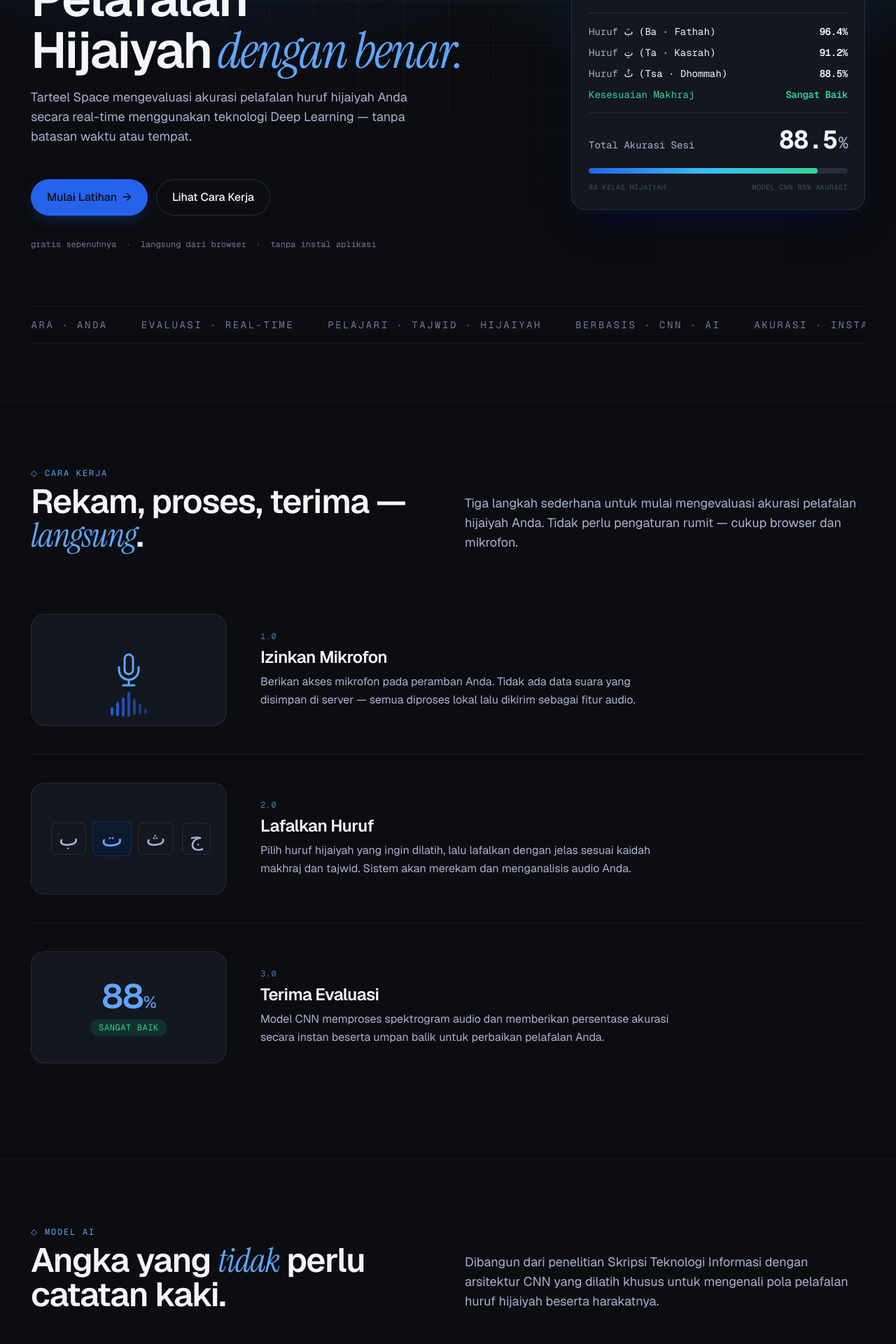
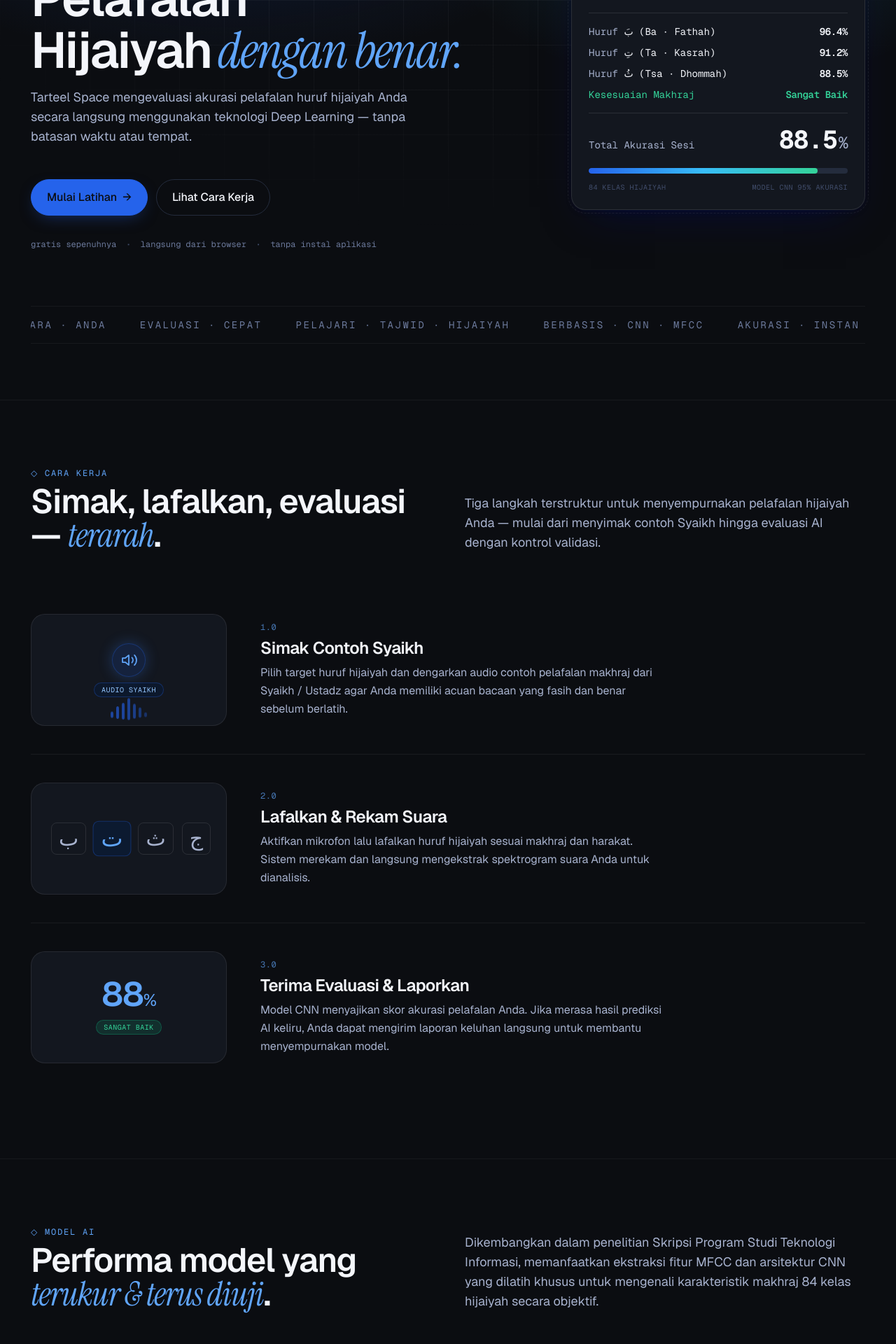
Before and after one commit to RizalHaryaputra/tarteel-space-frontend, a Nuxt app: page / in a window 1280 px wide. Shown: the part 320-2240 px from the top of the page at 70% size. Built offline with nearby package versions, Linux system fonts and the light colour scheme.

Commit message:
refactor(landing): improve landing page copy, 3-step workflow, and MFCC mentions

```diff
--- a/app/pages/index.vue
+++ b/app/pages/index.vue
@@ -76,7 +76,7 @@
         <!-- live badge -->
         <div class="ts-hero__live inline-flex items-center gap-2 py-1 sm:py-1.5 px-3 sm:px-3.5 border border-white/10 bg-dark-900 rounded-full font-mono text-[11px] sm:text-xs text-ink-1 relative z-10 max-w-full" role="status" aria-live="polite">
           <span class="ts-live-dot w-2 h-2 rounded-full bg-emerald-500 shrink-0" aria-hidden="true"></span>
-          <span class="truncate sm:overflow-visible">DITENAGAI DEEP LEARNING · <strong class="font-semibold text-ink-0">CNN</strong> · REAL-TIME</span>
+          <span class="truncate sm:overflow-visible">DITENAGAI DEEP LEARNING · <strong class="font-semibold text-ink-0">CNN</strong> · MFCC</span>
         </div>
 
         <!-- split layout: headline left, art right -->
@@ -87,7 +87,7 @@
               Hijaiyah<em class="ts-italic font-serif italic text-primary-400 font-normal ml-1.5 sm:ml-2">dengan benar.</em>
             </h1>
             <p class="ts-hero__sub text-sm sm:text-base md:text-lg text-ink-1 max-w-[50ch] mb-6 sm:mb-8 leading-relaxed">
-              Tarteel Space mengevaluasi akurasi pelafalan huruf hijaiyah Anda secara real-time
+              Tarteel Space mengevaluasi akurasi pelafalan huruf hijaiyah Anda secara langsung
               menggunakan teknologi Deep Learning — tanpa batasan waktu atau tempat.
             </p>
             <div class="ts-hero__ctas flex gap-3 items-center flex-wrap">
@@ -154,14 +154,14 @@
         <div class="ts-marquee w-full overflow-hidden border-y border-white/5 py-3 sm:py-4 mt-12 sm:mt-20 relative z-10" aria-hidden="true">
           <div class="ts-marquee__track flex gap-12 font-mono text-sm text-ink-2 uppercase tracking-[0.18em] whitespace-nowrap animate-marquee">
             <span class="inline-flex items-center gap-3">REKAM · SUARA · ANDA</span>
-            <span class="inline-flex items-center gap-3">EVALUASI · REAL-TIME</span>
+            <span class="inline-flex items-center gap-3">EVALUASI · CEPAT</span>
             <span class="inline-flex items-center gap-3">PELAJARI · TAJWID · HIJAIYAH</span>
-            <span class="inline-flex items-center gap-3">BERBASIS · CNN · AI</span>
+            <span class="inline-flex items-center gap-3">BERBASIS · CNN · MFCC</span>
             <span class="inline-flex items-center gap-3">AKURASI · INSTAN</span>
             <span class="inline-flex items-center gap-3">REKAM · SUARA · ANDA</span>
-            <span class="inline-flex items-center gap-3">EVALUASI · REAL-TIME</span>
+            <span class="inline-flex items-center gap-3">EVALUASI · CEPAT</span>
             <span class="inline-flex items-center gap-3">PELAJARI · TAJWID · HIJAIYAH</span>
-            <span class="inline-flex items-center gap-3">BERBASIS · CNN · AI</span>
+            <span class="inline-flex items-center gap-3">BERBASIS · CNN · MFCC</span>
             <span class="inline-flex items-center gap-3">AKURASI · INSTAN</span>
           </div>
         </div>
@@ -176,38 +176,39 @@
           <div>
             <span class="ts-eyebrow font-mono text-xs tracking-[0.15em] uppercase text-primary-400 block mb-2">◇ cara kerja</span>
             <h2 class="ts-section-head__title font-display text-4xl md:text-5xl font-semibold tracking-tight leading-tight text-ink-0">
-              Rekam, proses, terima — <em class="ts-italic font-serif italic text-primary-400 font-normal">langsung</em>.
+              Simak, lafalkan, evaluasi — <em class="ts-italic font-serif italic text-primary-400 font-normal">terarah</em>.
             </h2>
           </div>
           <p class="ts-section-head__desc text-base md:text-lg text-ink-1 max-w-[50ch] leading-relaxed">
-            Tiga langkah sederhana untuk mulai mengevaluasi akurasi pelafalan hijaiyah Anda.
-            Tidak perlu pengaturan rumit — cukup browser dan mikrofon.
+            Tiga langkah terstruktur untuk menyempurnakan pelafalan hijaiyah Anda — mulai dari menyimak contoh Syaikh hingga evaluasi AI dengan kontrol validasi.
           </p>
         </div>
 
         <div class="ts-steps flex flex-col">
           <div class="ts-step">
-            <div class="ts-step__art ts-step-art--mic" aria-hidden="true">
-              <div class="w-12 h-12 text-primary-400 relative z-10">
-                <svg viewBox="0 0 24 24" fill="none" stroke="currentColor" stroke-width="1.5" stroke-linecap="round" stroke-linejoin="round" class="w-full h-full">
-                  <path d="M12 1a3 3 0 0 0-3 3v8a3 3 0 0 0 6 0V4a3 3 0 0 0-3-3z"/>
-                  <path d="M19 10v2a7 7 0 0 1-14 0v-2M12 19v4M8 23h8"/>
+            <div class="ts-step__art ts-step-art--audio flex flex-col items-center justify-center gap-2 relative" aria-hidden="true">
+              <div class="w-12 h-12 rounded-full bg-primary-500/15 border border-primary-500/30 text-primary-400 flex items-center justify-center relative z-10 shadow-[0_0_20px_rgba(59,130,246,0.3)]">
+                <svg viewBox="0 0 24 24" fill="none" stroke="currentColor" stroke-width="1.75" stroke-linecap="round" stroke-linejoin="round" class="w-6 h-6 ml-0.5">
+                  <polygon points="11 5 6 9 2 9 2 15 6 15 11 19 11 5"></polygon>
+                  <path d="M15.54 8.46a5 5 0 0 1 0 7.07"></path>
+                  <path d="M19.07 4.93a10 10 0 0 1 0 14.14"></path>
                 </svg>
               </div>
-              <div class="ts-step__art-bars absolute bottom-4 left-1/2 -translate-x-1/2 flex items-end gap-1" aria-hidden="true">
-                <i class="w-1 rounded-sm bg-primary-500 opacity-60 animate-bar" style="height: 8px; animation-delay: 0ms;"></i>
-                <i class="w-1 rounded-sm bg-primary-500 opacity-60 animate-bar" style="height: 14px; animation-delay: 80ms;"></i>
-                <i class="w-1 rounded-sm bg-primary-500 opacity-60 animate-bar" style="height: 20px; animation-delay: 160ms;"></i>
-                <i class="w-1 rounded-sm bg-primary-500 opacity-60 animate-bar" style="height: 28px; animation-delay: 240ms;"></i>
-                <i class="w-1 rounded-sm bg-primary-500 opacity-60 animate-bar" style="height: 20px; animation-delay: 320ms;"></i>
-                <i class="w-1 rounded-sm bg-primary-500 opacity-60 animate-bar" style="height: 14px; animation-delay: 400ms;"></i>
-                <i class="w-1 rounded-sm bg-primary-500 opacity-60 animate-bar" style="height: 8px; animation-delay: 480ms;"></i>
+              <span class="font-mono text-[10px] uppercase tracking-wider text-primary-300 bg-primary-950/80 px-2.5 py-0.5 rounded-full border border-primary-500/30">Audio Syaikh</span>
+              <div class="ts-step__art-bars absolute bottom-3 left-1/2 -translate-x-1/2 flex items-end gap-1 opacity-70" aria-hidden="true">
+                <i class="w-1 rounded-sm bg-primary-500 opacity-60 animate-bar" style="height: 6px; animation-delay: 0ms;"></i>
+                <i class="w-1 rounded-sm bg-primary-500 opacity-60 animate-bar" style="height: 12px; animation-delay: 80ms;"></i>
+                <i class="w-1 rounded-sm bg-primary-500 opacity-60 animate-bar" style="height: 16px; animation-delay: 160ms;"></i>
+                <i class="w-1 rounded-sm bg-primary-500 opacity-60 animate-bar" style="height: 22px; animation-delay: 240ms;"></i>
+                <i class="w-1 rounded-sm bg-primary-500 opacity-60 animate-bar" style="height: 16px; animation-delay: 320ms;"></i>
+                <i class="w-1 rounded-sm bg-primary-500 opacity-60 animate-bar" style="height: 12px; animation-delay: 400ms;"></i>
+                <i class="w-1 rounded-sm bg-primary-500 opacity-60 animate-bar" style="height: 6px; animation-delay: 480ms;"></i>
               </div>
             </div>
             <div class="ts-step__body flex flex-col gap-1.5">
               <div class="ts-step__num font-mono text-xs tracking-wider text-primary-400 opacity-70">1.0</div>
-              <h3 class="ts-step__title font-display text-2xl font-semibold tracking-tight text-ink-0">Izinkan Mikrofon</h3>
-              <p class="ts-step__desc text-base text-ink-1 max-w-[55ch] leading-relaxed">Berikan akses mikrofon pada peramban Anda. Tidak ada data suara yang disimpan di server — semua diproses lokal lalu dikirim sebagai fitur audio.</p>
+              <h3 class="ts-step__title font-display text-2xl font-semibold tracking-tight text-ink-0">Simak Contoh Syaikh</h3>
+              <p class="ts-step__desc text-base text-ink-1 max-w-[55ch] leading-relaxed">Pilih target huruf hijaiyah dan dengarkan audio contoh pelafalan makhraj dari Syaikh / Ustadz agar Anda memiliki acuan bacaan yang fasih dan benar sebelum berlatih.</p>
             </div>
           </div>
 
@@ -223,20 +224,24 @@
             </div>
             <div class="ts-step__body flex flex-col gap-1.5">
               <div class="ts-step__num font-mono text-xs tracking-wider text-primary-400 opacity-70">2.0</div>
-              <h3 class="ts-step__title font-display text-2xl font-semibold tracking-tight text-ink-0">Lafalkan Huruf</h3>
-              <p class="ts-step__desc text-base text-ink-1 max-w-[55ch] leading-relaxed">Pilih huruf hijaiyah yang ingin dilatih, lalu lafalkan dengan jelas sesuai kaidah makhraj dan tajwid. Sistem akan merekam dan menganalisis audio Anda.</p>
+              <h3 class="ts-step__title font-display text-2xl font-semibold tracking-tight text-ink-0">Lafalkan & Rekam Suara</h3>
+              <p class="ts-step__desc text-base text-ink-1 max-w-[55ch] leading-relaxed">Aktifkan mikrofon lalu lafalkan huruf hijaiyah sesuai makhraj dan harakat. Sistem merekam dan langsung mengekstrak spektrogram suara Anda untuk dianalisis.</p>
             </div>
           </div>
 
           <div class="ts-step">
-            <div class="ts-step__art ts-step-art--result flex flex-col gap-2" aria-hidden="true">
-              <div class="font-display text-5xl font-semibold tracking-tight text-primary-400 leading-none">88<small class="text-2xl font-normal">%</small></div>
-              <div class="font-mono text-xs tracking-wider uppercase text-emerald-400 bg-emerald-500/15 py-1 px-3 rounded-full">Sangat Baik</div>
+            <div class="ts-step__art ts-step-art--result flex flex-col items-center justify-center gap-2 relative p-4" aria-hidden="true">
+              <div class="flex items-baseline gap-2">
+                <div class="font-display text-4xl sm:text-5xl font-semibold tracking-tight text-primary-400 leading-none">88<small class="text-xl sm:text-2xl font-normal">%</small></div>
+              </div>
+              <div class="inline-flex items-center gap-1.5 px-2.5 py-1">
+                <div class="font-mono text-[10px] tracking-wider uppercase text-emerald-400 bg-emerald-500/15 py-0.5 px-2.5 rounded-full border border-emerald-500/30">Sangat Baik</div>
+              </div>
             </div>
             <div class="ts-step__body flex flex-col gap-1.5">
               <div class="ts-step__num font-mono text-xs tracking-wider text-primary-400 opacity-70">3.0</div>
-              <h3 class="ts-step__title font-display text-2xl font-semibold tracking-tight text-ink-0">Terima Evaluasi</h3>
-              <p class="ts-step__desc text-base text-ink-1 max-w-[55ch] leading-relaxed">Model CNN memproses spektrogram audio dan memberikan persentase akurasi secara instan beserta umpan balik untuk perbaikan pelafalan Anda.</p>
+              <h3 class="ts-step__title font-display text-2xl font-semibold tracking-tight text-ink-0">Terima Evaluasi & Laporkan</h3>
+              <p class="ts-step__desc text-base text-ink-1 max-w-[55ch] leading-relaxed">Model CNN menyajikan skor akurasi pelafalan Anda. Jika merasa hasil prediksi AI keliru, Anda dapat mengirim laporan keluhan langsung untuk membantu menyempurnakan model.</p>
             </div>
           </div>
         </div>
@@ -250,12 +255,11 @@
           <div>
             <span class="ts-eyebrow font-mono text-xs tracking-[0.15em] uppercase text-primary-400 block mb-2">◇ model AI</span>
             <h2 class="ts-section-head__title font-display text-4xl md:text-5xl font-semibold tracking-tight leading-tight text-ink-0">
-              Angka yang <em class="ts-italic font-serif italic text-primary-400 font-normal">tidak</em> perlu catatan kaki.
+              Performa model yang <em class="ts-italic font-serif italic text-primary-400 font-normal">terukur & terus diuji</em>.
             </h2>
           </div>
           <p class="ts-section-head__desc text-base md:text-lg text-ink-1 max-w-[50ch] leading-relaxed">
-            Dibangun dari penelitian Skripsi Teknologi Informasi dengan arsitektur CNN yang dilatih
-            khusus untuk mengenali pola pelafalan huruf hijaiyah beserta harakatnya.
+            Dikembangkan dalam penelitian Skripsi Program Studi Teknologi Informasi, memanfaatkan ekstraksi fitur MFCC dan arsitektur CNN yang dilatih khusus untuk mengenali karakteristik makhraj 84 kelas hijaiyah secara objektif.
           </p>
         </div>
 
@@ -263,7 +267,7 @@
           <div class="ts-stats__card ts-stats__card--1">
             <div class="ts-stats__num">{{ Math.round(statAccuracy) }}<small class="text-[0.45em] font-medium text-ink-1 ml-1">%</small></div>
             <div class="ts-stats__label font-mono uppercase tracking-wider text-xs text-ink-2 mt-4">akurasi model CNN</div>
-            <div class="ts-stats__note text-sm text-ink-1 max-w-[28ch] leading-relaxed mt-2">Diuji pada dataset pelafalan hijaiyah dengan validasi silang.</div>
+            <div class="ts-stats__note text-sm text-ink-1 max-w-[28ch] leading-relaxed mt-2">Diuji pada dataset pelafalan hijaiyah berbasis fitur MFCC.</div>
           </div>
           <div class="ts-stats__card ts-stats__card--2">
             <div class="ts-stats__num">{{ Math.round(statClasses) }}<small class="text-[0.45em] font-medium text-ink-1 ml-1">kelas</small></div>
@@ -273,7 +277,7 @@
           <div class="ts-stats__card ts-stats__card--3">
             <div class="ts-stats__num">&lt;1<small class="text-[0.45em] font-medium text-ink-1 ml-1">dtk</small></div>
             <div class="ts-stats__label font-mono uppercase tracking-wider text-xs text-ink-2 mt-4">waktu evaluasi</div>
-            <div class="ts-stats__note text-sm text-ink-1 max-w-[28ch] leading-relaxed mt-2">Dari rekaman suara hingga skor akurasi langsung dari browser.</div>
+            <div class="ts-stats__note text-sm text-ink-1 max-w-[28ch] leading-relaxed mt-2">Inferensi model hingga tampil di browser.</div>
           </div>
         </div>
       </div>
@@ -286,11 +290,11 @@
           <div>
             <span class="ts-eyebrow font-mono text-xs tracking-[0.15em] uppercase text-primary-400 block mb-2">◇ fitur utama</span>
             <h2 class="ts-section-head__title font-display text-4xl md:text-5xl font-semibold tracking-tight leading-tight text-ink-0">
-              Meter, pelajari, pantau — <em class="ts-italic font-serif italic text-primary-400 font-normal">lalu</em> ulangi.
+              Latih, evaluasi, pantau — <em class="ts-italic font-serif italic text-primary-400 font-normal">berkelanjutan</em>.
             </h2>
           </div>
           <p class="ts-section-head__desc text-base md:text-lg text-ink-1 max-w-[50ch] leading-relaxed">
-            Tiga fitur inti yang membuat Tarteel Space berbeda dari cara belajar hijaiyah konvensional.
+            Fitur pendukung pembelajaran mandiri untuk membantu Anda mengasah ketepatan pelafalan hijaiyah secara terstruktur, objektif, dan terukur.
           </p>
         </div>
 
@@ -310,8 +314,8 @@
               </svg>
               <div class="ts-feature-art__label">88.5% AKURAT</div>
             </div>
-            <h3 class="ts-feature__title font-display text-xl font-semibold tracking-tight text-ink-0">Evaluasi Audio Real-time</h3>
-            <p class="ts-feature__desc text-sm text-ink-1 leading-relaxed">Algoritma Deep Learning memproses input suara dan memberikan persentase akurasi pelafalan secara instan berdasarkan kaidah tajwid yang benar.</p>
+            <h3 class="ts-feature__title font-display text-xl font-semibold tracking-tight text-ink-0">Evaluasi Pelafalan Berbasis MFCC & CNN</h3>
+            <p class="ts-feature__desc text-sm text-ink-1 leading-relaxed">Ekstraksi fitur koefisien MFCC dan model Deep Learning CNN memproses sinyal audio Anda untuk menyajikan estimasi akurasi pelafalan secara instan.</p>
             <span class="ts-feature__link">Mulai latihan →</span>
           </article>
 
@@ -332,8 +336,8 @@
                 </div>
               </div>
             </div>
-            <h3 class="ts-feature__title font-display text-xl font-semibold tracking-tight text-ink-0">Mendukung Harakat Lengkap</h3>
-            <p class="ts-feature__desc text-sm text-ink-1 leading-relaxed">Klasifikasi mencakup fathah, kasrah, dan dhommah untuk setiap huruf hijaiyah — total 84 kelas yang dikenali oleh model CNN kami.</p>
+            <h3 class="ts-feature__title font-display text-xl font-semibold tracking-tight text-ink-0">Cakupan 84 Target Kelas Huruf Hijaiyah Berharakat</h3>
+            <p class="ts-feature__desc text-sm text-ink-1 leading-relaxed">Mencakup seluruh 28 huruf hijaiyah dalam tiga harakat utama (fathah, kasrah, dan dhommah) untuk bimbingan latihan makhraj yang komprehensif.</p>
             <span class="ts-feature__link">Lihat daftar huruf →</span>
           </article>
 
@@ -347,8 +351,8 @@
                 <div class="ts-progress-bar ts-progress-bar--today" style="--pct: 88%"><span>Jum</span><i></i></div>
               </div>
             </div>
-            <h3 class="ts-feature__title font-display text-xl font-semibold tracking-tight text-ink-0">Laporan Kemajuan Harian</h3>
-            <p class="ts-feature__desc text-sm text-ink-1 leading-relaxed">Pantau perkembangan akurasi pelafalan Anda dari hari ke hari. Dasbor menampilkan grafik skor 7 hari terakhir dan huruf yang perlu perbaikan.</p>
+            <h3 class="ts-feature__title font-display text-xl font-semibold tracking-tight text-ink-0">Dasbor Riwayat & Pemantauan Latihan</h3>
+            <p class="ts-feature__desc text-sm text-ink-1 leading-relaxed">Pantau perkembangan skor harian Anda. Dasbor mencatat riwayat latihan secara otomatis sehingga memudahkan evaluasi huruf-huruf yang masih perlu ditingkatkan.</p>
             <span class="ts-feature__link">Lihat dasbor →</span>
           </article>
         </div>
@@ -362,16 +366,13 @@
           <div class="ts-about__copy flex flex-col gap-4 items-start">
             <span class="ts-eyebrow font-mono text-xs tracking-[0.15em] uppercase text-primary-400 block mb-1">◇ tentang proyek</span>
             <h2 class="ts-about__title font-display text-4xl md:text-5xl font-semibold tracking-tight leading-tight text-ink-0">
-              Menyatukan tradisi dan <em class="ts-italic font-serif italic text-primary-400 font-normal">teknologi modern</em>.
+              Menyatukan pelatihan pelafalan dan <em class="ts-italic font-serif italic text-primary-400 font-normal">teknologi modern</em>.
             </h2>
             <p class="ts-about__text text-base md:text-lg text-ink-1 max-w-[55ch] leading-relaxed">
-              Tarteel Space berawal dari penelitian Skripsi Teknologi Informasi. Misi utamanya adalah
-              mengembangkan alat bantu mandiri untuk pembelajaran pelafalan Al-Qur'an yang dapat
-              diakses oleh siapa saja, kapan saja, dan di mana saja.
+              Tarteel Space dikembangkan dalam penelitian Skripsi Program Studi Teknologi Informasi sebagai sarana bantu belajar pelafalan huruf hijaiyah. Proyek ini bertujuan menyediakan media latihan mandiri yang terukur, objektif, dan dapat diakses fleksibel langsung melalui peramban web.
             </p>
             <p class="ts-about__text text-base md:text-lg text-ink-1 max-w-[55ch] leading-relaxed">
-              Dengan arsitektur Convolutional Neural Network (CNN), sistem kami memproses spektrogram
-              audio untuk mengenali pola pelafalan yang benar sesuai kaidah tajwid.
+              Dengan memadukan ekstraksi fitur audio Mel-Frequency Cepstral Coefficients (MFCC) dan arsitektur Convolutional Neural Network (CNN), sistem mengevaluasi kemiripan pelafalan pengguna terhadap audio referensi makhraj yang fasih — hadir sebagai pendamping latihan mandiri tanpa mengesampingkan pentingnya bimbingan talaqqi bersama guru/asatidz.
             </p>
             <div class="ts-about__actions flex gap-3 items-center flex-wrap mt-4">
               <button class="ts-btn ts-btn--primary" @click="navigateTo('/dashboard/practice')">
@@ -389,12 +390,12 @@
               <!-- Top header bar -->
               <div class="ts-spec-console__head flex justify-between items-start pb-2 border-b border-white/5">
                 <div class="ts-spec-console__title-wrap">
-                  <span class="font-mono text-[10px] tracking-wider uppercase text-primary-400 block">CNN · ARSITEKTUR</span>
-                  <div class="font-display text-base font-semibold text-ink-0 tracking-tight mt-0.5">Spektrogram Audio 2D</div>
+                  <span class="font-mono text-[10px] tracking-wider uppercase text-primary-400 block">PIPELINE · MFCC & CNN</span>
+                  <div class="font-display text-base font-semibold text-ink-0 tracking-tight mt-0.5">Spektrogram Fitur MFCC</div>
                 </div>
                 <div class="ts-spec-console__status font-mono text-[10px] text-ink-2 flex items-center gap-1.5 bg-dark-850 px-2.5 py-1 rounded-full border border-white/5">
                   <span class="ts-live-dot w-2 h-2 rounded-full bg-emerald-500 shrink-0" aria-hidden="true"></span>
-                  <span>16 kHz · STFT Mel</span>
+                  <span>16 kHz · Fitur MFCC</span>
                 </div>
               </div>
 
@@ -436,12 +437,12 @@
                 <span class="text-ink-3 text-[10px]">→</span>
                 <div class="flex items-center gap-1.5 text-primary-400 font-medium">
                   <span>▦</span>
-                  <span>2. Mel-Spec</span>
+                  <span>2. Fitur MFCC</span>
                 </div>
                 <span class="text-ink-3 text-[10px]">→</span>
                 <div class="flex items-center gap-1.5">
                   <span>☵</span>
-                  <span>3. Conv2D</span>
+                  <span>3. Klasifikasi CNN</span>
                 </div>
               </div>
 
@@ -560,9 +561,9 @@ useHead({
 
 useSeoMeta({
   title: 'Tarteel Space — Sempurnakan Pelafalan Al-Qur\'an dengan AI',
-  description: 'Tarteel Space mengevaluasi akurasi pelafalan huruf hijaiyah Anda secara real-time menggunakan teknologi Deep Learning — tanpa batasan waktu atau tempat.',
+  description: 'Tarteel Space mengevaluasi akurasi pelafalan huruf hijaiyah Anda secara langsung menggunakan teknologi Deep Learning — tanpa batasan waktu atau tempat.',
   ogTitle: 'Tarteel Space — Sempurnakan Pelafalan Al-Qur\'an dengan AI',
-  ogDescription: 'Evaluasi akurasi pelafalan huruf hijaiyah secara real-time langsung dari browser dengan teknologi AI & Deep Learning.',
+  ogDescription: 'Evaluasi akurasi pelafalan huruf hijaiyah secara langsung dari browser dengan teknologi AI & Deep Learning.',
   ogImage: 'https://tarteelspace.web.id/logo.png',
   ogUrl: 'https://tarteelspace.web.id/',
   ogType: 'website',
@@ -570,7 +571,7 @@ useSeoMeta({
   ogLocale: 'id_ID',
   twitterCard: 'summary',
   twitterTitle: 'Tarteel Space — Sempurnakan Pelafalan Al-Qur\'an dengan AI',
-  twitterDescription: 'Evaluasi akurasi pelafalan huruf hijaiyah dan kaidah tajwid secara real-time berbasis Deep Learning.',
+  twitterDescription: 'Evaluasi akurasi pelafalan huruf hijaiyah dan kaidah tajwid secara langsung berbasis Deep Learning.',
   twitterImage: 'https://tarteelspace.web.id/logo.png',
 })
 
@@ -738,7 +739,7 @@ onMounted(() => {
       onStart: () => {
         const stats = { acc: 0, cls: 0 }
         gsap.to(stats, {
-          acc: 95,
+          acc: 85,
           cls: 84,
           duration: 1.8,
           ease: 'power2.out',
```
